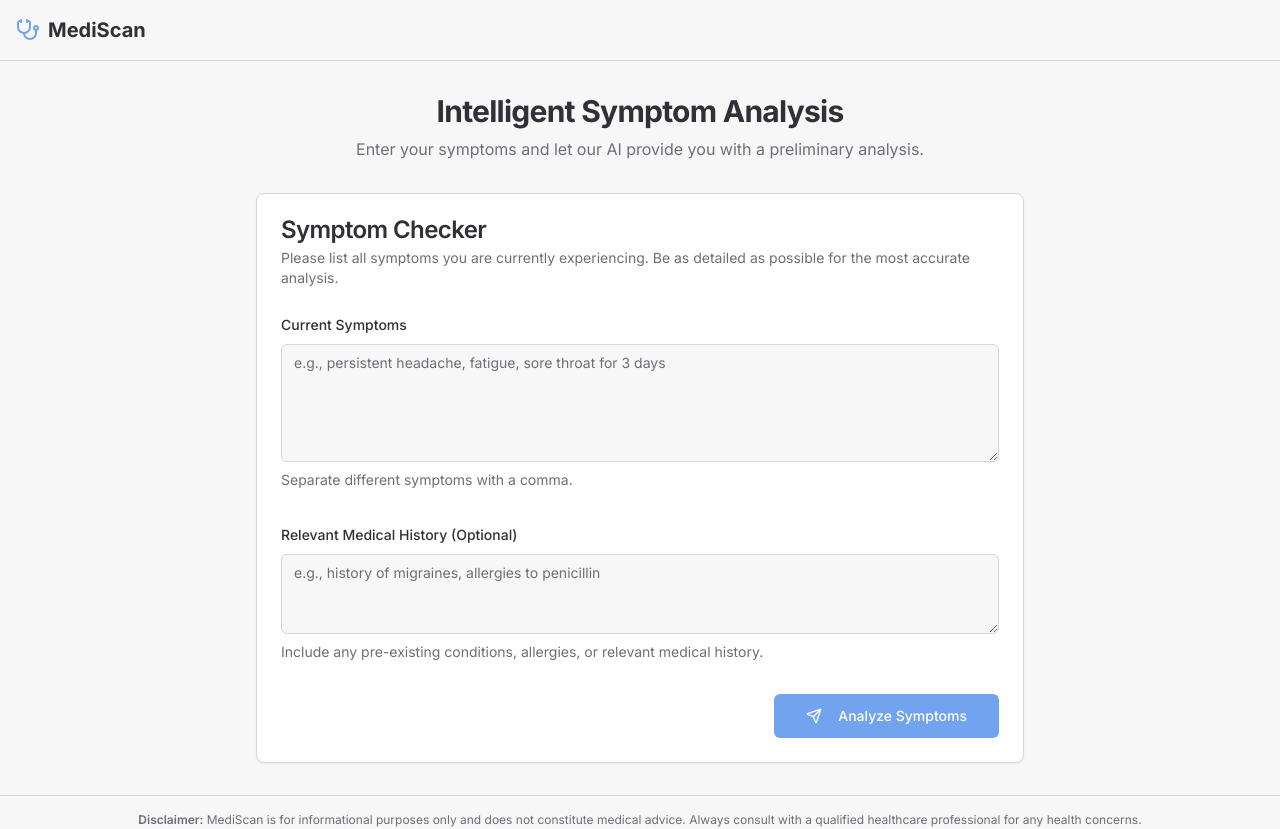
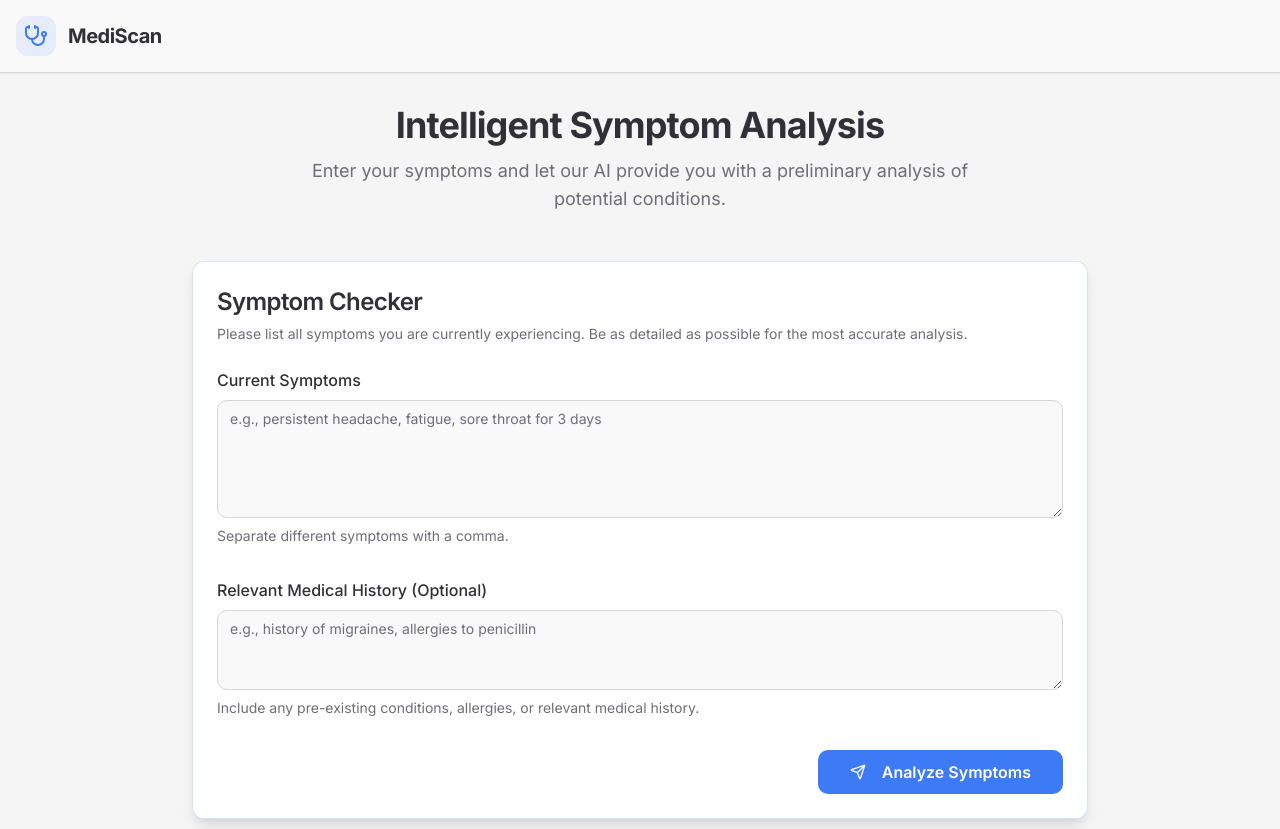
Before and after one commit to matheshvishnu/arogya-anugraha-app, a Next.js app: page / in a window 1280 px wide. Shown: the top 829 px of the page. Built offline with nearby package versions, Linux system fonts and the light colour scheme; what @genkit-ai/googleai, genkit would draw is missing.

Commit message:
Initial commit

```diff
--- a/src/app/globals.css
+++ b/src/app/globals.css
@@ -8,31 +8,31 @@ body {
 
 @layer base {
   :root {
-    --background: 240 8% 97%;
+    --background: 240 10% 98%;
     --foreground: 240 5% 20%;
     --card: 0 0% 100%;
     --card-foreground: 240 5% 20%;
     --popover: 0 0% 100%;
     --popover-foreground: 240 5% 20%;
-    --primary: 216 79% 69%;
+    --primary: 220 90% 60%;
     --primary-foreground: 0 0% 100%;
     --secondary: 240 5% 92%;
     --secondary-foreground: 240 5% 20%;
     --muted: 240 5% 92%;
     --muted-foreground: 240 4% 45%;
-    --accent: 145 58% 54%;
-    --accent-foreground: 0 0% 100%;
+    --accent: 210 100% 97%;
+    --accent-foreground: 220 90% 50%;
     --destructive: 0 84% 60%;
     --destructive-foreground: 0 0% 100%;
     --border: 240 5% 85%;
     --input: 240 5% 85%;
-    --ring: 216 79% 69%;
+    --ring: 220 90% 60%;
     --chart-1: 12 76% 61%;
     --chart-2: 173 58% 39%;
     --chart-3: 197 37% 24%;
     --chart-4: 43 74% 66%;
     --chart-5: 27 87% 67%;
-    --radius: 0.5rem;
+    --radius: 0.75rem;
     --sidebar-background: 0 0% 98%;
     --sidebar-foreground: 240 5.3% 26.1%;
     --sidebar-primary: 240 5.9% 10%;
@@ -43,25 +43,25 @@ body {
     --sidebar-ring: 217.2 91.2% 59.8%;
   }
   .dark {
-    --background: 240 5% 10%;
+    --background: 240 6% 10%;
     --foreground: 0 0% 98%;
-    --card: 240 5% 10%;
+    --card: 240 6% 10%;
     --card-foreground: 0 0% 98%;
-    --popover: 240 5% 10%;
+    --popover: 240 6% 10%;
     --popover-foreground: 0 0% 98%;
-    --primary: 216 79% 69%;
+    --primary: 220 90% 60%;
     --primary-foreground: 0 0% 100%;
     --secondary: 240 5% 18%;
     --secondary-foreground: 0 0% 98%;
     --muted: 240 5% 18%;
     --muted-foreground: 240 4% 65%;
-    --accent: 145 58% 54%;
-    --accent-foreground: 0 0% 100%;
+    --accent: 240 4% 12%;
+    --accent-foreground: 0 0% 98%;
     --destructive: 0 62.8% 30.6%;
     --destructive-foreground: 0 0% 98%;
     --border: 240 5% 25%;
     --input: 240 5% 25%;
-    --ring: 216 79% 69%;
+    --ring: 220 90% 60%;
     --chart-1: 220 70% 50%;
     --chart-2: 160 60% 45%;
     --chart-3: 30 80% 55%;
--- a/src/app/page.tsx
+++ b/src/app/page.tsx
@@ -4,7 +4,7 @@ import { useState } from "react";
 import type { AnalyzeSymptomsOutput } from "@/ai/flows/analyze-symptoms";
 import { getAnalysis } from "@/app/actions";
 
-import { Stethoscope, FileText, BotMessageSquare } from "lucide-react";
+import { Stethoscope } from "lucide-react";
 
 import { SymptomForm, type SymptomFormValues } from "@/components/SymptomForm";
 import { ResultsDisplay } from "@/components/ResultsDisplay";
@@ -47,24 +47,26 @@ export default function Home() {
   };
 
   return (
-    <div className="flex flex-col min-h-screen">
-      <header className="p-4 border-b">
-        <div className="container mx-auto flex items-center gap-2">
-          <Stethoscope className="h-6 w-6 text-primary" />
-          <h1 className="text-xl font-bold font-headline">MediScan</h1>
+    <div className="flex flex-col min-h-screen bg-secondary/30">
+      <header className="p-4 border-b bg-background shadow-sm">
+        <div className="container mx-auto flex items-center gap-3">
+          <div className="p-2 bg-primary/10 text-primary rounded-lg">
+            <Stethoscope className="h-6 w-6" />
+          </div>
+          <h1 className="text-xl font-bold tracking-tight">MediScan</h1>
         </div>
       </header>
 
       <main className="flex-grow container mx-auto p-4 md:p-8">
-        <div className="max-w-3xl mx-auto">
-          <div className="space-y-8">
+        <div className="max-w-4xl mx-auto">
+          <div className="space-y-12">
             <div className="text-center">
-              <h2 className="text-3xl font-bold font-headline tracking-tight">
+              <h2 className="text-4xl font-bold font-headline tracking-tight">
                 Intelligent Symptom Analysis
               </h2>
-              <p className="mt-2 text-muted-foreground">
+              <p className="mt-3 text-lg text-muted-foreground max-w-2xl mx-auto">
                 Enter your symptoms and let our AI provide you with a
-                preliminary analysis.
+                preliminary analysis of potential conditions.
               </p>
             </div>
 
@@ -75,11 +77,9 @@ export default function Home() {
 
             {state === "loading" && (
               <div className="space-y-6">
-                <Skeleton className="h-10 w-1/3 mx-auto" />
-                <div className="space-y-4">
-                  <Skeleton className="h-32 w-full" />
-                  <Skeleton className="h-8 w-full" />
-                  <Skeleton className="h-8 w-full" />
+                 <div className="space-y-4">
+                  <Skeleton className="h-40 w-full" />
+                  <Skeleton className="h-10 w-1/4 ml-auto" />
                 </div>
               </div>
             )}
@@ -91,10 +91,11 @@ export default function Home() {
         </div>
       </main>
 
-      <footer className="p-4 border-t text-center text-xs text-muted-foreground">
+      <footer className="p-6 mt-12 bg-background border-t text-center text-sm text-muted-foreground">
         <p>
           <span className="font-semibold">Disclaimer:</span> MediScan is for informational purposes only and does not constitute medical advice. Always consult with a qualified healthcare professional for any health concerns.
         </p>
+        <p className="mt-2 text-xs">&copy; {new Date().getFullYear()} MediScan. All Rights Reserved.</p>
       </footer>
 
       <DisclaimerDialog
--- a/src/components/SymptomForm.tsx
+++ b/src/components/SymptomForm.tsx
@@ -52,9 +52,9 @@ export function SymptomForm({ onSubmit, isLoading }: SymptomFormProps) {
   });
 
   return (
-    <Card>
+    <Card className="shadow-lg border-primary/20">
       <CardHeader>
-        <CardTitle>Symptom Checker</CardTitle>
+        <CardTitle className="text-2xl">Symptom Checker</CardTitle>
         <CardDescription>
           Please list all symptoms you are currently experiencing. Be as detailed as possible for the most accurate analysis.
         </CardDescription>
@@ -67,11 +67,12 @@ export function SymptomForm({ onSubmit, isLoading }: SymptomFormProps) {
               name="symptoms"
               render={({ field }) => (
                 <FormItem>
-                  <FormLabel>Current Symptoms</FormLabel>
+                  <FormLabel className="text-base">Current Symptoms</FormLabel>
                   <FormControl>
                     <Textarea
                       placeholder="e.g., persistent headache, fatigue, sore throat for 3 days"
                       rows={5}
+                      className="text-base"
                       {...field}
                     />
                   </FormControl>
@@ -87,11 +88,12 @@ export function SymptomForm({ onSubmit, isLoading }: SymptomFormProps) {
               name="medicalHistory"
               render={({ field }) => (
                 <FormItem>
-                  <FormLabel>Relevant Medical History (Optional)</FormLabel>
+                  <FormLabel className="text-base">Relevant Medical History (Optional)</FormLabel>
                   <FormControl>
                     <Textarea
                       placeholder="e.g., history of migraines, allergies to penicillin"
                       rows={3}
+                      className="text-base"
                       {...field}
                     />
                   </FormControl>
@@ -103,15 +105,15 @@ export function SymptomForm({ onSubmit, isLoading }: SymptomFormProps) {
               )}
             />
             <div className="flex justify-end">
-              <Button type="submit" disabled={isLoading} size="lg">
+              <Button type="submit" disabled={isLoading} size="lg" className="text-base font-semibold">
                 {isLoading ? (
                   <>
-                    <Loader2 className="mr-2 h-4 w-4 animate-spin" />
+                    <Loader2 className="mr-2 h-5 w-5 animate-spin" />
                     Analyzing...
                   </>
                 ) : (
                   <>
-                    <Send className="mr-2 h-4 w-4" />
+                    <Send className="mr-2 h-5 w-5" />
                     Analyze Symptoms
                   </>
                 )}
```
Also changed, not shown: src/components/ResultsDisplay.tsx (+49 -40 lines).
